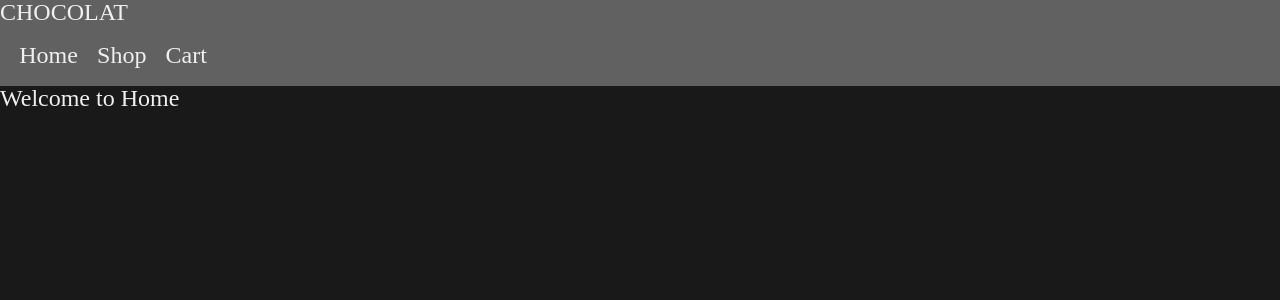
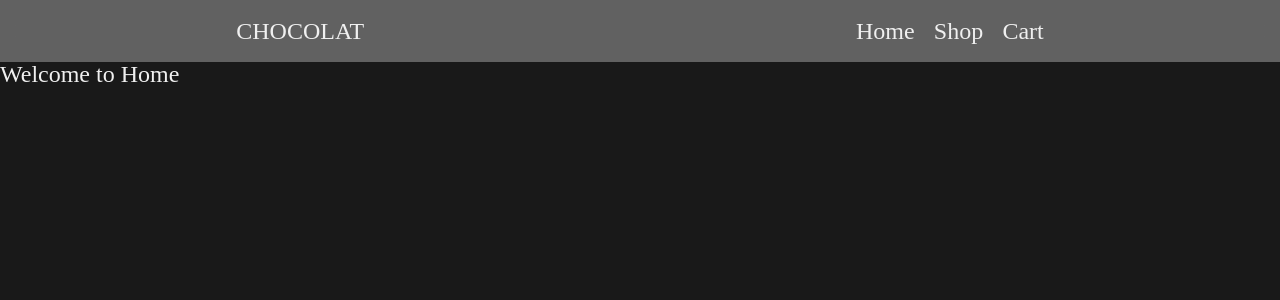
Before and after one commit to LucioFurnari/shopping-cart, a React (Vite) app: page / in a window 1280 px wide. Shown: the top 300 px of the page. Built offline with nearby package versions, Linux system fonts and the light colour scheme.

Commit message:
Change to the style of the nav and home

```diff
--- a/src/index.css
+++ b/src/index.css
@@ -69,9 +69,18 @@ h1{
   font-size: 1.5rem;
   color: var(--fontWhite);
 }
+h2 {
+  font-size: 6rem;
+  width: 30rem;
+  text-align: center;
+  color: var(--fontWhite);
+}
 nav {
   background-color: var(--navBgColor);
   backdrop-filter: blur(20px);
+  display: flex;
+  align-items: center;
+  justify-content: space-around;
 }
 
 a {
@@ -99,6 +108,9 @@ p {
   background-image: url('./assets/images/background.jpg');
   background-repeat: no-repeat;
   background-size: cover;
+  display: flex;
+  align-items: center;
+  justify-content: center;
 }
 .grid-container {
   display: grid;
```
